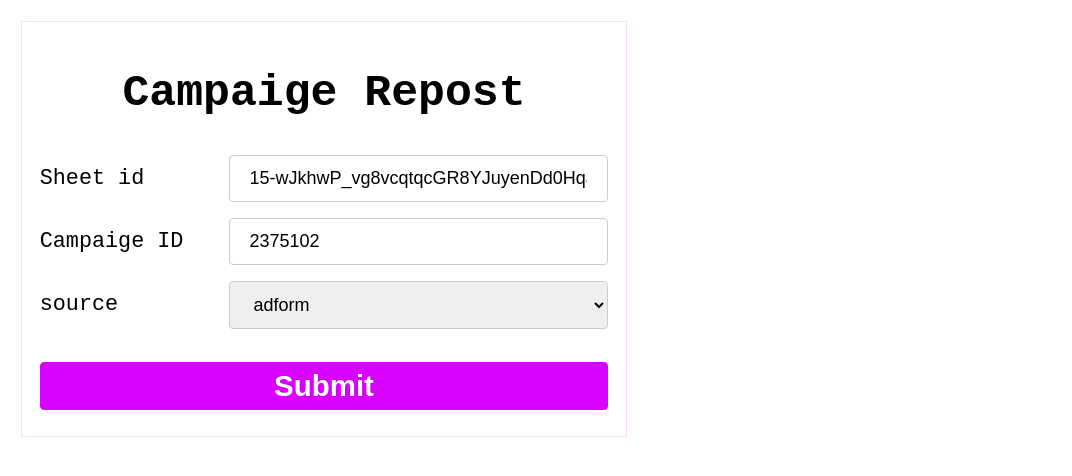
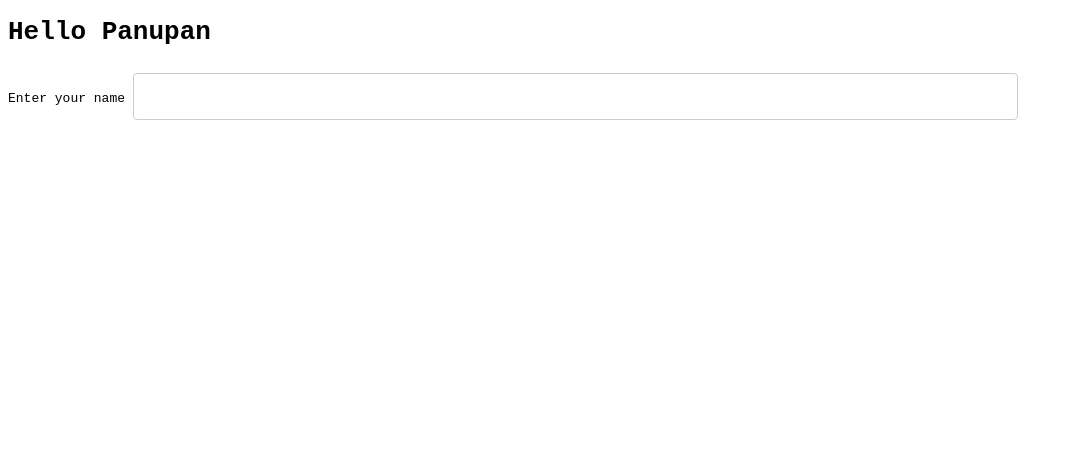
Before and after one commit to BallPanupan/react_learning3, a React (Create React App) app: page / in a window 1280 px wide. Shown: the top 476 px of the page, without its empty margins (0-1072 px from the left). Built offline with nearby package versions, Linux system fonts and the light colour scheme.

Commit message:
about defaultProps

```diff
--- a/src/App.js
+++ b/src/App.js
@@ -1,20 +1,16 @@
-import logo from './logo.svg';
-import './App.css';
+import logo from "./logo.svg";
+import "./App.css";
 
-import form from './components/form';
+import form from "./components/form";
+import Header from "./components/header";
 
 function App() {
+  const inputName = <input type="text" />;
+
   return (
-    <div class="layout">
-      <div class="body-content">
-        <div className="in-content">
-          {form()}
-        </div>
-      </div>
-
-      <div class="body-content">
-      </div>
-
+    <div>
+      <Header title="Hello" name="Panupan" border={true} />
+      Enter your name {inputName}
     </div>
   );
 }
--- a/src/components/form/index.js
+++ b/src/components/form/index.js
@@ -1,10 +1,9 @@
+import "./index.css";
 
-import './index.css';
-
-document.addEventListener('DOMContentLoaded', function() {
-    document.getElementById("loader").style.display="none";
-    document.getElementById("mess-done").style.display="none";
-});
+// document.addEventListener("DOMContentLoaded", function () {
+//   document.getElementById("loader").style.display = "none";
+//   document.getElementById("mess-done").style.display = "none";
+// });
 
 function Form() {
   return (
@@ -13,11 +12,26 @@ function Form() {
         <h1>Campaige Repost</h1>
         <div class="input_x">
           <p>Sheet id</p>
-                <input type="text" id="spreadsheet_id" name="spreadsheet_id" size="50" placeholder="Sheets ID" value="15-wJkhwP_vg8vcqtqcGR8YJuyenDd0HqaA0zUMeClFc" /><br />
+          <input
+            type="text"
+            id="spreadsheet_id"
+            name="spreadsheet_id"
+            size="50"
+            placeholder="Sheets ID"
+            value="15-wJkhwP_vg8vcqtqcGR8YJuyenDd0HqaA0zUMeClFc"
+          />
+          <br />
         </div>
         <div class="input_x">
           <p>Campaige ID</p>
-                <input type="text" id="campaige_id" name="campaige_id" size="50" placeholder="Campaige ID" value="2375102" />
+          <input
+            type="text"
+            id="campaige_id"
+            name="campaige_id"
+            size="50"
+            placeholder="Campaige ID"
+            value="2375102"
+          />
         </div>
         <div class="input_x">
           <p>source</p>
@@ -27,10 +41,12 @@ function Form() {
           </select>
         </div>
         <div class="d-load" id="d-load">
-                <div class='loader' id="loader"></div>
-                <div id="mess-done"><h1>Done</h1></div>
+          <div class="loader" id="loader"></div>
+          <div id="mess-done">
+            <h1>Done</h1>
           </div>
-            <input type="submit" id="btn_submit" onclick='click_submit()' />
+        </div>
+        <input type="submit" id="btn_submit" onclick="click_submit()" />
       </form>
     </div>
   );
--- /dev/null
+++ b/src/components/header/index.js
@@ -0,0 +1,15 @@
+function Header(props) {
+  const { title, name, border } = props;
+  console.log("border css : ", border);
+  return (
+    <h1>
+      {title} {name}
+    </h1>
+  );
+}
+
+Header.defaultProps = {
+  border: Boolean,
+};
+
+export default Header;
```
Also changed, not shown: src/index.js (+6 -9 lines), src/components/header/index.css (added). Lines whose indentation alone changed are shown as unchanged.
